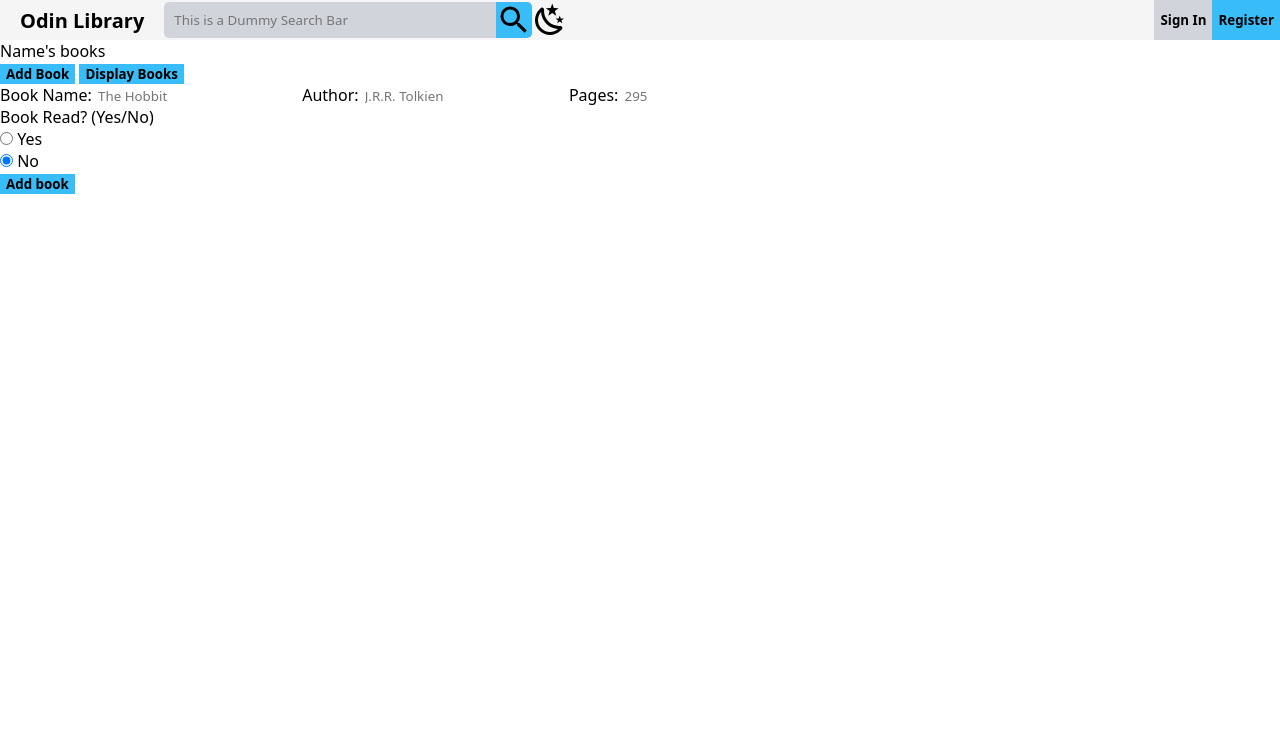
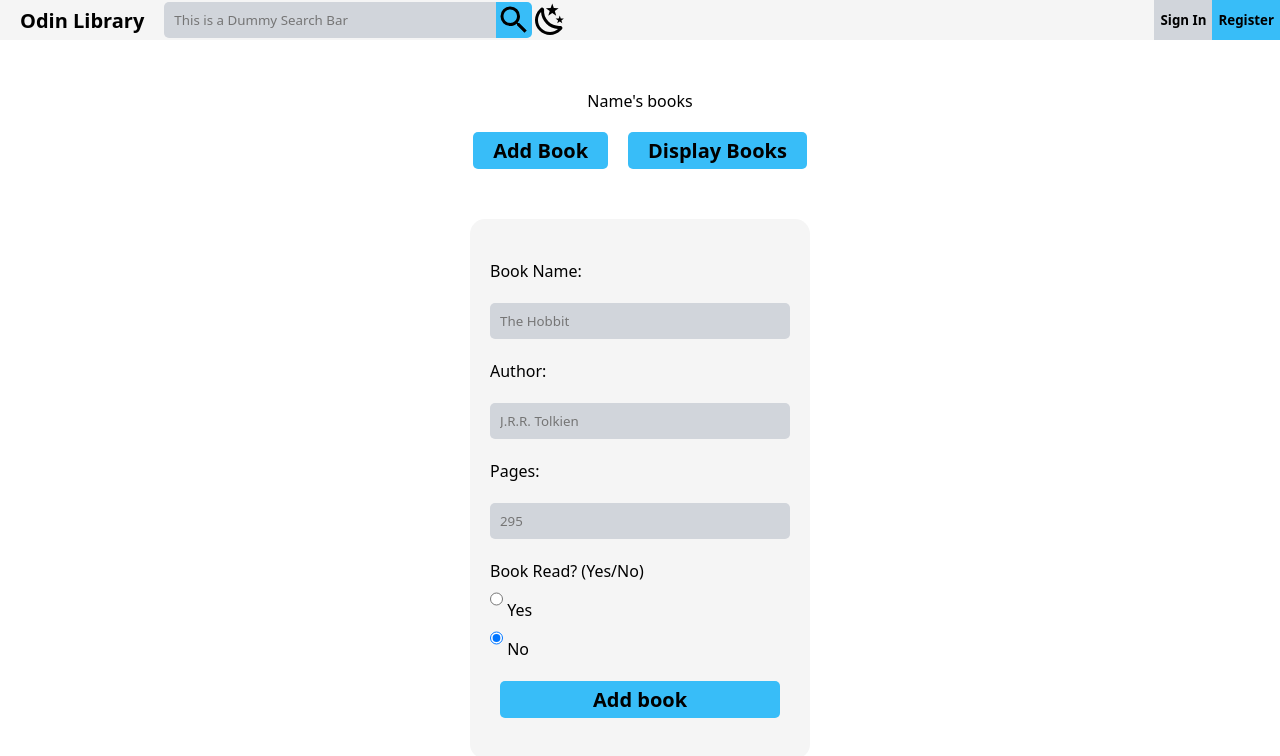
Before and after one commit to Soumil-Biswas-Web/Odin-Library, a plain HTML site: page index.html in a window 1280 px wide. Both pictures are taken after a click on the button "Add Book". Drawn offline with Linux system fonts and the light colour scheme.

Commit message:
Styled Add_book form

```diff
--- a/index.html
+++ b/index.html
@@ -26,8 +26,10 @@
     <div class="body">
         <p class="name">Name's books</p>
 
-        <button class="button_add_book">Add Book</button>
-        <button class="button_show_books">Display Books</button>
+        <div class="main_buttons">
+            <button class="button_add_book">Add Book</button>
+            <button class="button_show_books">Display Books</button>
+        </div>
 
         <div class="add_book">
             <form id="book_form" action="submit">
--- a/style.css
+++ b/style.css
@@ -67,6 +67,13 @@ svg {
     border-radius: 5px 0 0 5px;
 }
 
+input {
+    height: 34px;
+    padding-left: 10px;
+    background-color: var(--theme-base-color-3);
+    border-radius: 5px;
+}
+
 .search_panel svg {
     background-color: var(--theme-color);
     border-radius: 0 5px 5px 0;
@@ -79,7 +86,7 @@ svg {
 button {
     background-color: var(--theme-color);
     color: var(--text-color);
-    font-weight: 600;
+    font-weight: 700;
 }
 
 button:hover {
@@ -99,12 +106,52 @@ button:hover {
 
 .body {
     background-color: var(--theme-base-color);
+    height: calc(100vh - 40px);
+    display: flex;
+    flex-direction: column;
+    align-items: center;
+}
+
+.name {
+    padding-top: 50px;
+}
+
+.main_buttons {
+    padding-top: 20px;
+    display: flex;
+    width: 100vw;
+    justify-content: center;
+}
+
+.main_buttons > button, .submit_button {
+    font-size: 20px;
+    border-radius: 5px;
+    padding: 5px 20px;
+    margin: 0 10px
 }
 
 /* Add Book Form */
 
 .add_book {
     display: none;
+    background-color: var(--theme-base-color-2);
+    border-radius: 15px;
+    margin-top: 50px;
+    padding: 20px;
+    width: 300px;
+    height: 500px;
+}
+
+#book_form {
+    display: flex;
+    flex-direction: column;
+    justify-content: space-evenly;
+    height: 100%;
+}
+
+#book_form input {
+    background-color: var(--theme-base-color-3);
+    border-radius: 5px;
 }
 
 /* Show Books Table */
```
